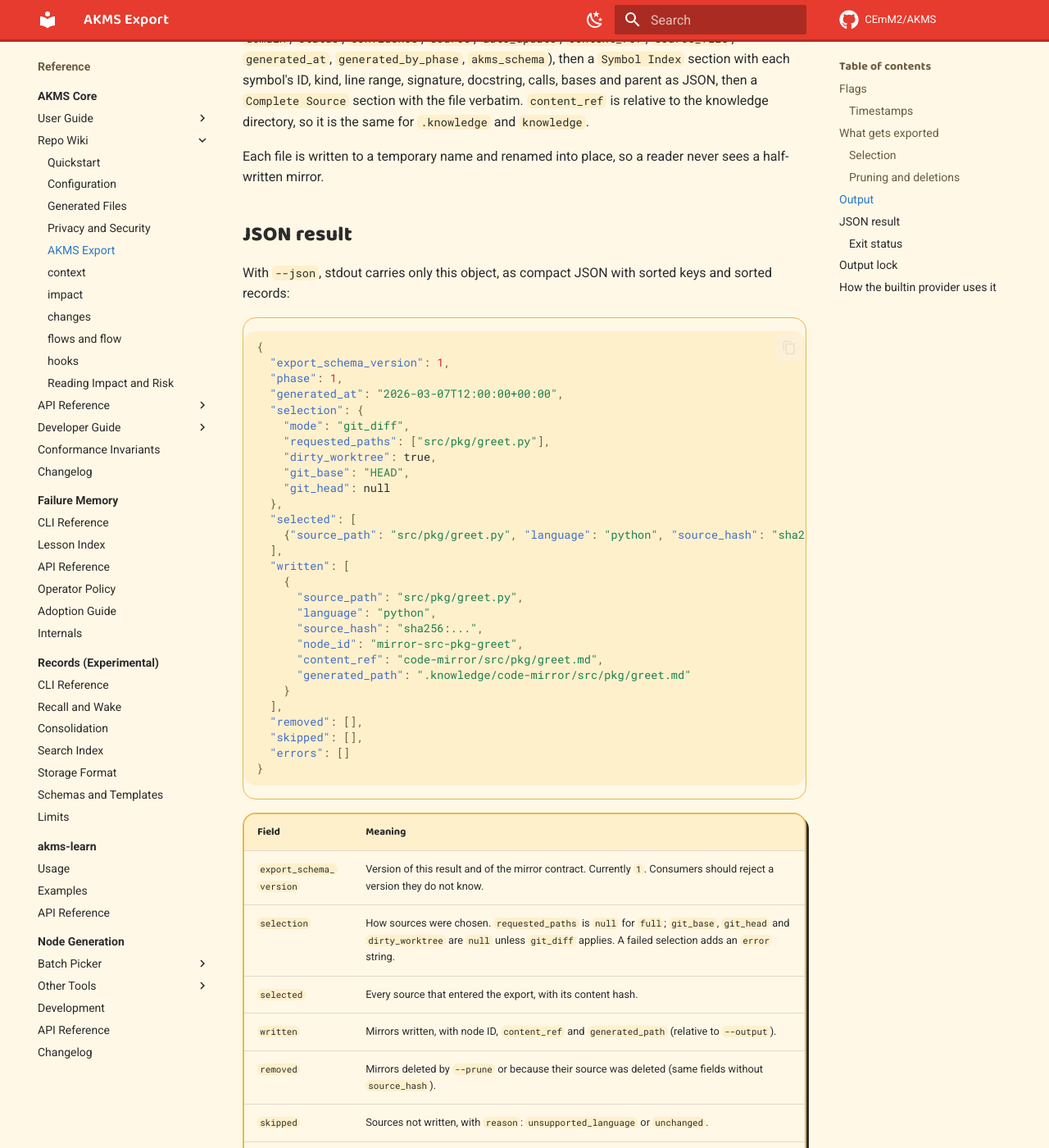
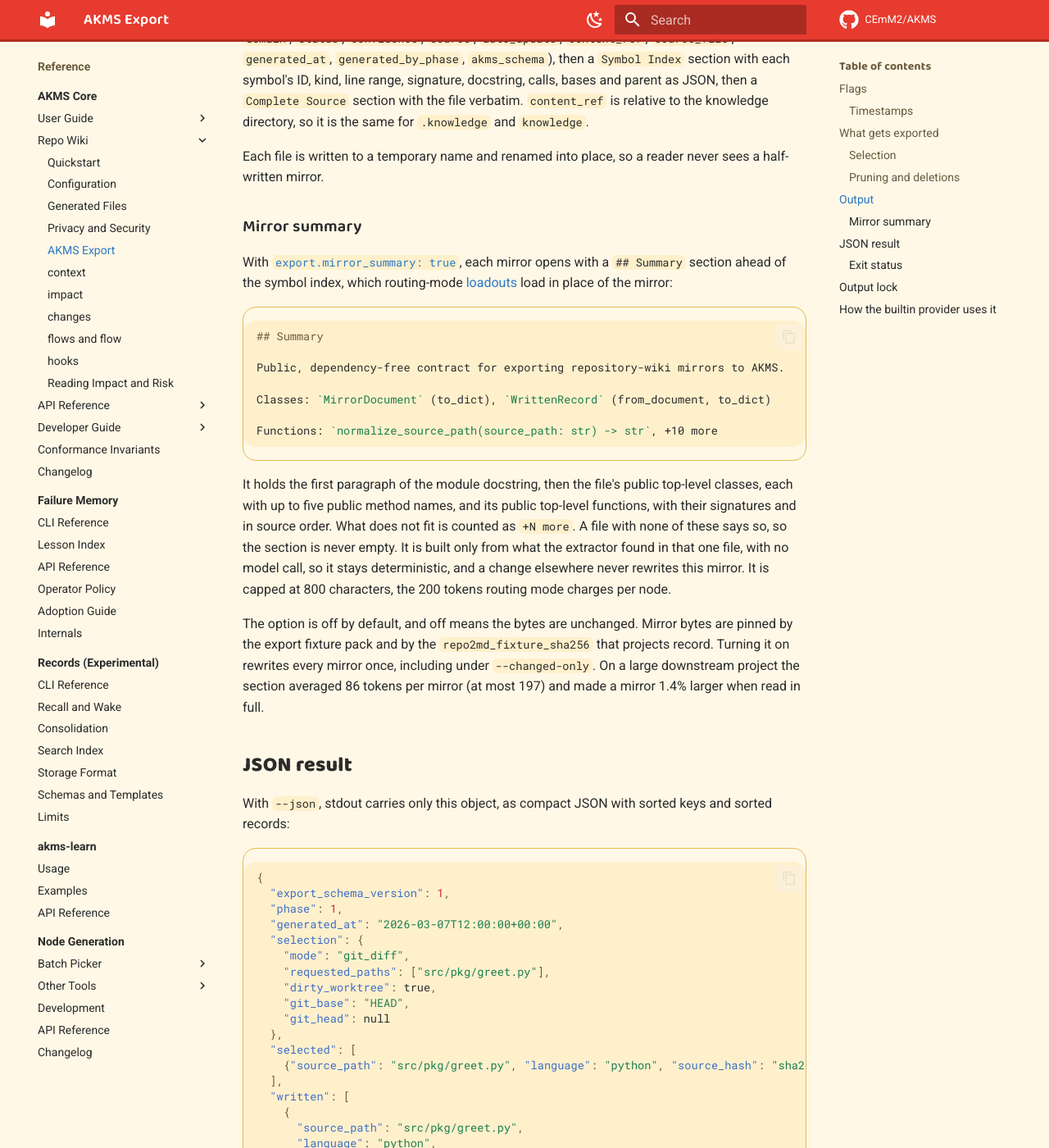
Before and after one commit to CEmM2/AKMS, an MkDocs documentation site: the page built from docs/reference/akms/repo-wiki/akms-export.md, in a window 1280 px wide and 1400 px high, scrolled down 3814 px. Shown: the whole window at 82% size. Built offline with MkDocs 1.6.1 and Material for MkDocs 9.7.7, drawn with Linux system fonts in a browser that asks for light colours; comment, search, counter and statistics services are not loaded.

Commit message:
docs(repo-wiki): document the mirror summary section

````diff
--- a/docs/reference/akms/repo-wiki/akms-export.md
+++ b/docs/reference/akms/repo-wiki/akms-export.md
@@ -145,6 +145,38 @@
 Each file is written to a temporary name and renamed into place, so a reader
 never sees a half-written mirror.
 
+### Mirror summary
+
+With [`export.mirror_summary: true`](configuration.md#export), each mirror opens
+with a `## Summary` section ahead of the symbol index, which routing-mode
+[loadouts](../user-guide/generating-loadouts.md#code-mirrors-in-routing-mode)
+load in place of the mirror:
+
+```markdown
+## Summary
+
+Public, dependency-free contract for exporting repository-wiki mirrors to AKMS.
+
+Classes: `MirrorDocument` (to_dict), `WrittenRecord` (from_document, to_dict)
+
+Functions: `normalize_source_path(source_path: str) -> str`, +10 more
+```
+
+It holds the first paragraph of the module docstring, then the file's public
+top-level classes, each with up to five public method names, and its public
+top-level functions, with their signatures and in source order. What does not
+fit is counted as `+N more`. A file with none of these says so, so the section
+is never empty. It is built only from what the extractor found in that one file,
+with no model call, so it stays deterministic, and a change elsewhere never
+rewrites this mirror. It is capped at 800 characters, the 200 tokens routing mode
+charges per node.
+
+The option is off by default, and off means the bytes are unchanged. Mirror bytes
+are pinned by the export fixture pack and by the `repo2md_fixture_sha256` that
+projects record. Turning it on rewrites every mirror once, including under
+`--changed-only`. On a large downstream project the section averaged 86 tokens
+per mirror (at most 197) and made a mirror 1.4% larger when read in full.
+
 ## JSON result
 
 With `--json`, stdout carries only this object, as compact JSON with sorted
````
Also changed, not shown: CHANGELOG.md (+12 -0 lines), docs/reference/akms/repo-wiki/configuration.md (+7 -1 lines), docs/reference/akms/user-guide/generating-loadouts.md (+12 -0 lines).
